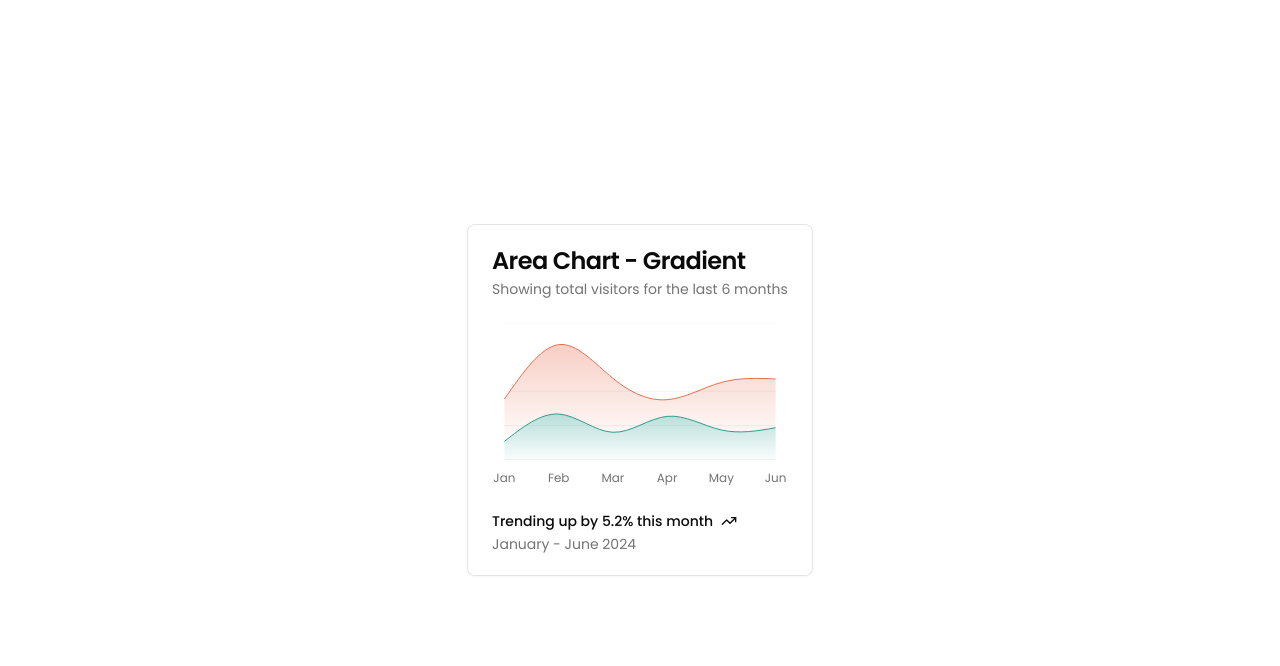
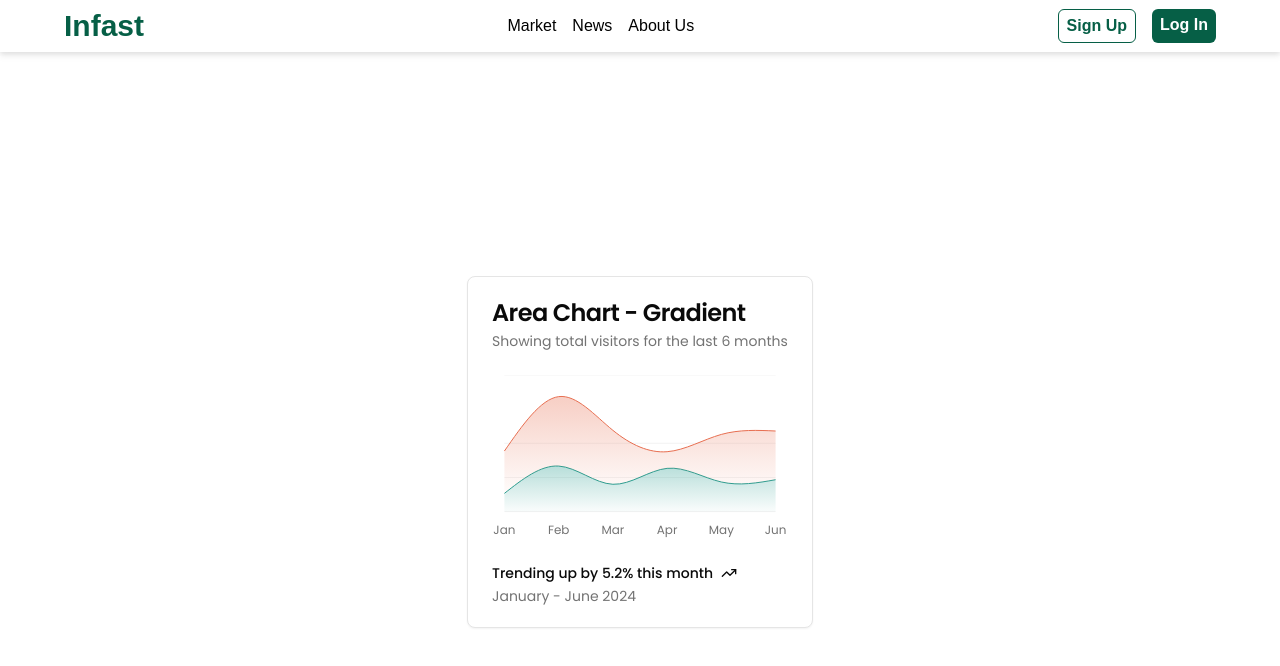
Before and after one commit to Nasi-Kucing-Prod/infast, a Next.js app in the folder client/: page / in a window 1280 px wide. Shown: the top 666 px of the page. Built offline with nearby package versions, Linux system fonts and the light colour scheme.

Commit message:
feat: :sparkles: add navbar

```diff
--- a/client/src/app/layout.tsx
+++ b/client/src/app/layout.tsx
@@ -1,5 +1,6 @@
 import type { Metadata } from "next";
 import "./globals.css";
+import Navbar from "@/components/Navbar";
 
 export const metadata: Metadata = {
   title: "Create Next App",
@@ -13,7 +14,10 @@ export default function RootLayout({
 }>) {
   return (
     <html lang="en">
-      <body className={"antialiased"}>{children}</body>
+      <body className={"antialiased"}>
+        <Navbar />
+        {children}
+      </body>
     </html>
   );
 }
--- /dev/null
+++ b/client/src/components/Navbar.tsx
@@ -0,0 +1,64 @@
+"use client";
+
+import Link from "next/link";
+import { usePathname } from "next/navigation";
+
+export default function Navbar() {
+  const pathname = usePathname();
+
+  return (
+    <div className="w-screen bg-white drop-shadow-md flex justify-between items-center px-16 py-2">
+      <div className="text-3xl max-[767px]:text-2xl">
+        <Link href={"/"}>
+          <h1 className="font-bold text-emerald-800">Infast</h1>
+        </Link>
+      </div>
+      <div className="max-[682px]:overflow-x-scroll flex gap-4 font-medium">
+        <Link
+          href={"/market"}
+          className={
+            pathname === "/market"
+              ? "text-emerald-800 border-b border-emerald-800"
+              : "text-black"
+          }
+        >
+          Market
+        </Link>
+        <Link
+          href={"/news"}
+          className={
+            pathname === "/news"
+              ? "text-emerald-800 border-b border-emerald-800"
+              : "text-black"
+          }
+        >
+          News
+        </Link>
+        <Link
+          href={"/about-us"}
+          className={
+            pathname === "/about-us"
+              ? "text-emerald-800 border-b border-emerald-800"
+              : "text-black"
+          }
+        >
+          About Us
+        </Link>
+      </div>
+      <div className="flex gap-4 font-semibold">
+        <Link
+          href={"/signup"}
+          className="text-emerald-800 border border-emerald-800 px-2 py-1 rounded-md"
+        >
+          Sign Up
+        </Link>
+        <Link
+          href={"/login"}
+          className="text-white bg-emerald-800 px-2 py-1 rounded-md"
+        >
+          Log In
+        </Link>
+      </div>
+    </div>
+  );
+}
```
